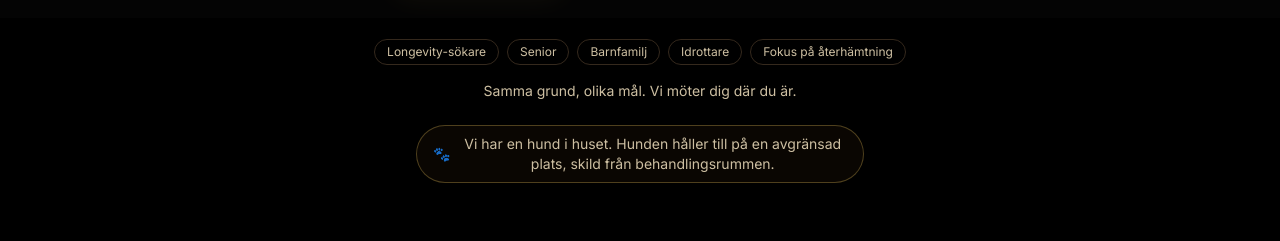
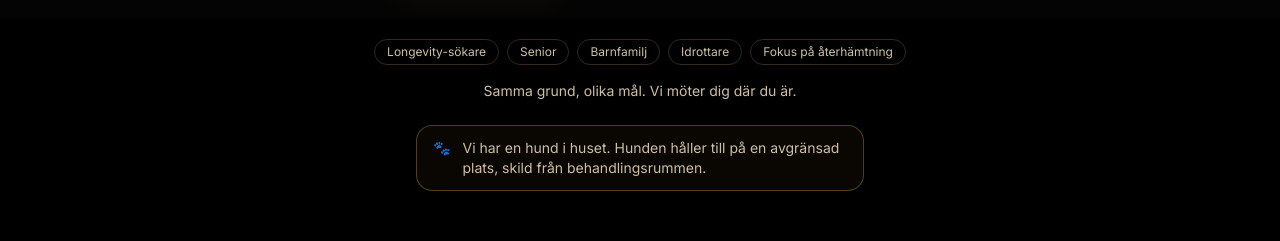
Before and after one commit to Hackadittliv/house-of-awesome, a Next.js app: page / in a window 1280 px wide. Shown: the part 782-1023 px from the top of the page. Built offline with nearby package versions, Linux system fonts and the light colour scheme; no server answers.

Commit message:
Dog notice: card shape for wrapped text

```diff
--- a/src/app/page.tsx
+++ b/src/app/page.tsx
@@ -59,7 +59,7 @@ export default function HomePage() {
             ))}
           </ul>
           <p className="mt-4 text-sm text-hoa-ink-muted">Samma grund, olika mål. Vi möter dig där du är.</p>
-          <p className="mx-auto mt-6 flex max-w-md items-center justify-center gap-2 rounded-full border border-hoa-gold/30 bg-hoa-secondary/20 px-4 py-2 text-sm text-hoa-ink-muted">
+          <p className="mx-auto mt-6 flex max-w-md items-start gap-3 rounded-2xl border border-hoa-gold/30 bg-hoa-secondary/20 px-4 py-3 text-left text-sm text-hoa-ink-muted">
             <span aria-hidden>🐾</span>
             <span>Vi har en hund i huset. Hunden håller till på en avgränsad plats, skild från behandlingsrummen.</span>
           </p>
```
